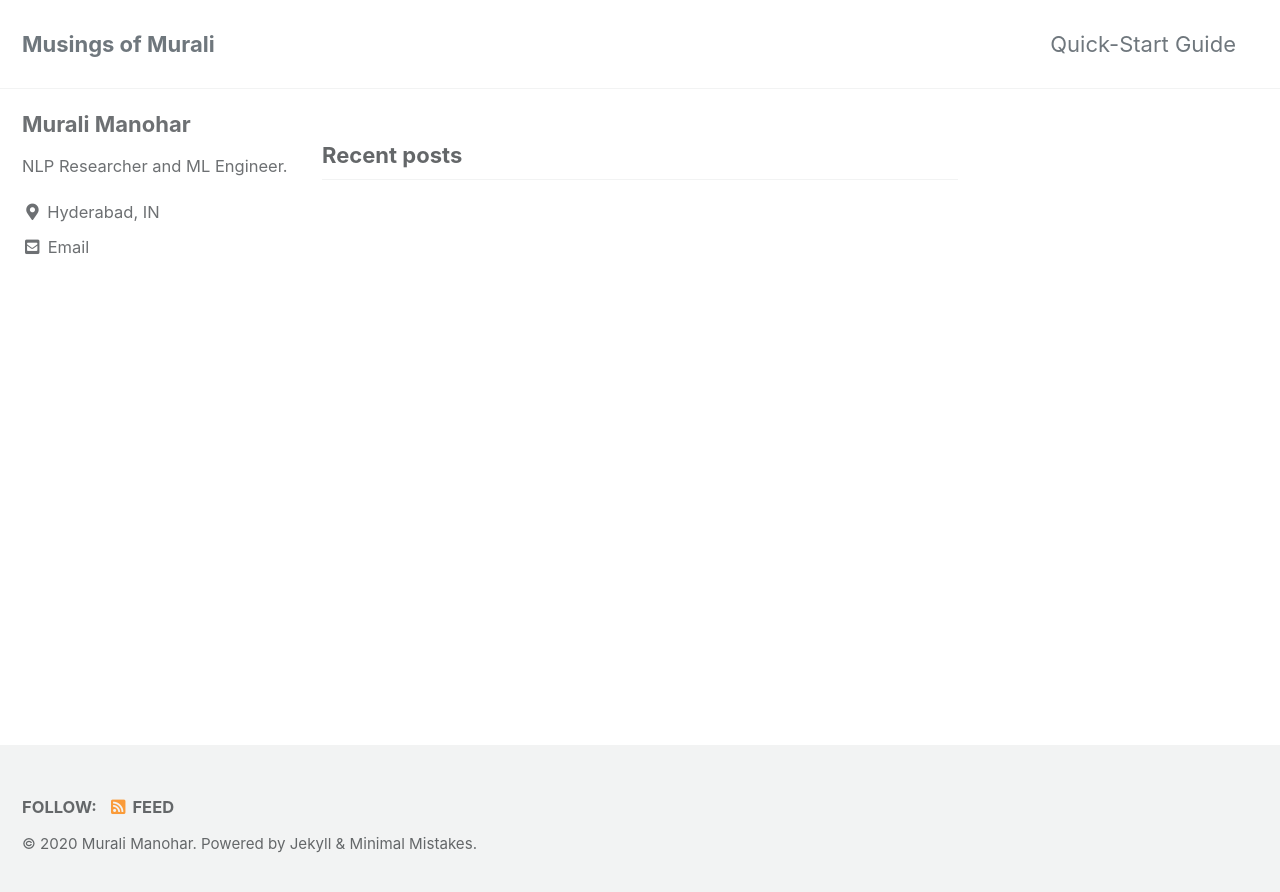
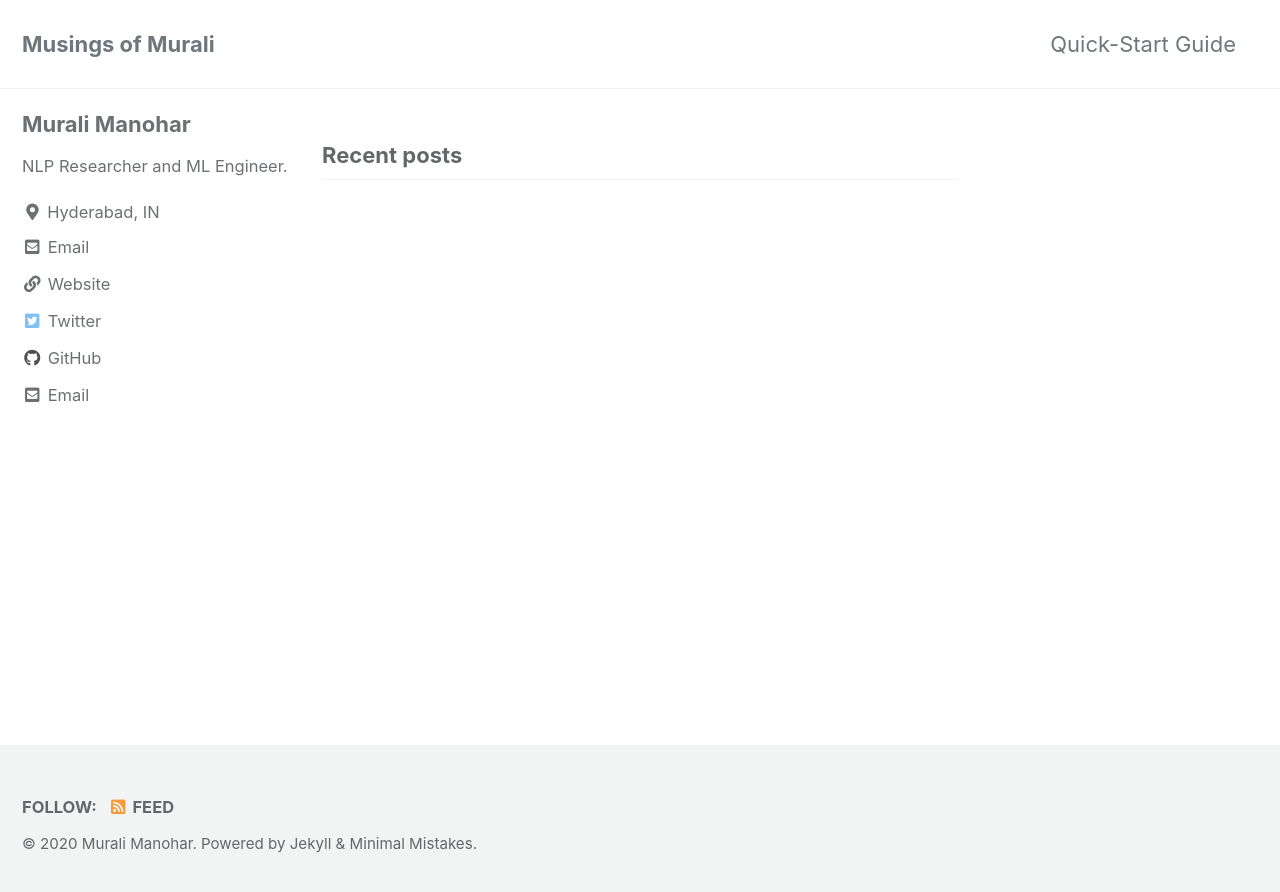
Before and after one commit to gitlost-murali/blogs, a Jekyll site: the page built from index.html, in a window 1280 px wide. Shown: the top 892 px of the page. Built offline with Jekyll 4.4.1, drawn with Linux system fonts in a browser that asks for light colours; cached includes are drawn as plain includes; the list of posts is cut into pages by our own code; part of the change alters nothing that is shown.

Commit message:
Update: Details updated in config.yml

```diff
--- a/_config.yml
+++ b/_config.yml
@@ -101,19 +101,19 @@ author:
   links:
     - label: "Email"
       icon: "fas fa-fw fa-envelope-square"
-      # url: "mailto:your.name@email.com"
+      url: "mailto:connect@gitlostmurali.com"
     - label: "Website"
       icon: "fas fa-fw fa-link"
-      # url: "https://your-website.com"
+      url: "https://gitlost-murali.com"
     - label: "Twitter"
       icon: "fab fa-fw fa-twitter-square"
-      # url: "https://twitter.com/"
+      url: "https://twitter.com/gitlostmurali"
     - label: "Facebook"
       icon: "fab fa-fw fa-facebook-square"
       # url: "https://facebook.com/"
     - label: "GitHub"
       icon: "fab fa-fw fa-github"
-      # url: "https://github.com/"
+      url: "https://github.com/gitlost-murali"
     - label: "Instagram"
       icon: "fab fa-fw fa-instagram"
       # url: "https://instagram.com/"
```
